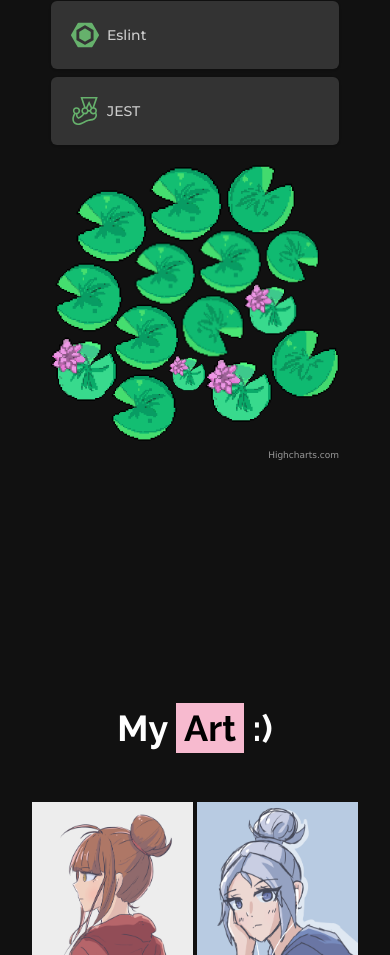
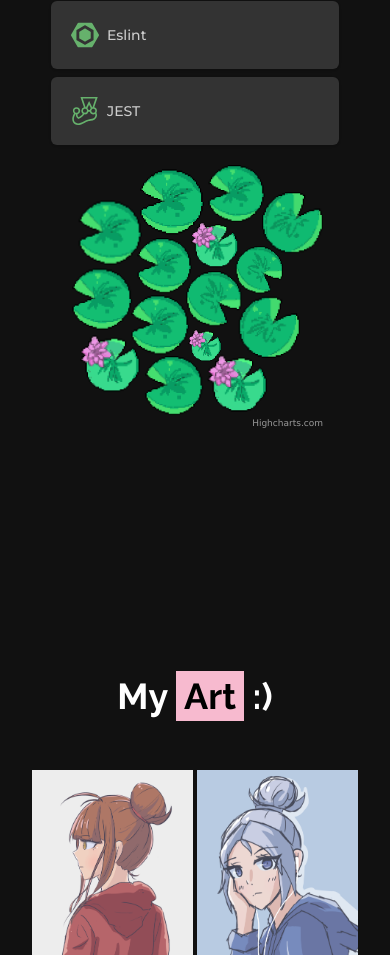
Before and after one commit to sarahkwon/sarahkwon.github.io, a React (Create React App) app: page / in a window 390 px wide. Shown: the part 5095-6050 px from the top of the page. Built offline with nearby package versions, Linux system fonts and the light colour scheme; what highcharts-pattern-fill would draw is missing.

Commit message:
Change responsiveness of technology section for mid-size devices

```diff
--- a/src/components/BubbleChart.js
+++ b/src/components/BubbleChart.js
@@ -7,6 +7,8 @@ import LilyBackend from '../img/lilypads/BackendLily.png'
 import LilyFrontend from '../img/lilypads/FrontendLily.png'
 import LilyTool from '../img/lilypads/ToolLily.png'
 import LilyLanguage from '../img/lilypads/LanguageLily.png'
+
+import { Box } from '@chakra-ui/react'
 
 highchartsMore(Highcharts)
 HC_patternFill(Highcharts)
@@ -57,21 +59,6 @@ const BubbleChart = (props) => {
           enabled: false,
           useHTML: true,
           format: '{point.name}'
-        },
-        states: {
-          normal: {
-            opacity: 0.75,
-            fillColor: 'rgba(70,146,102,0.5)',
-            borderWidth: 10,
-          },
-          hover: {
-            opacity: 1,
-            fillColor: 'rgba(70,146,102,1)',
-            halo: {
-              size: 10,
-              opacity: 1
-            },
-          }
         }
       }
     },
@@ -108,13 +95,52 @@ const BubbleChart = (props) => {
           symbol: `url(${LilyLanguage})`
         }
       }
-    ]
+    ],
+    responsive: {
+      rules: [{
+        condition: {
+          maxWidth: 768
+        },
+        plotOptions: {
+          packedbubble: {
+            minSize: '50%',
+            maxSize: '85%',
+            //zMin: 0,
+            //zMax: 1000,
+            layoutAlgorithm: {
+              splitSeries: false,
+              gravitationalConstant: 0.02
+            },
+            dataLabels: {
+              enabled: false,
+              useHTML: true,
+              format: '{point.name}'
+            },
+            states: {
+              normal: {
+                opacity: 0.75,
+                fillColor: 'rgba(70,146,102,0.5)',
+                borderWidth: 10,
+              },
+              hover: {
+                opacity: 1,
+                fillColor: 'rgba(70,146,102,1)',
+                halo: {
+                  size: 10,
+                  opacity: 1
+                },
+              }
+            }
+          }
+        }
+      }]
+    }
   }
 
   return (
-    <span>
+    <Box>
       <HighchartsReact highcharts={Highcharts} options={options}/>
-    </span>
+    </Box>
   )
 }
 
--- a/src/components/Technology.js
+++ b/src/components/Technology.js
@@ -4,7 +4,7 @@ import MiniGuy from './MiniGuy'
 import TechSubsection from './TechSubsection'
 import { technologyColor } from '../utils/Colors'
 
-import { Box, Container, SimpleGrid } from '@chakra-ui/react'
+import { Box, Container, SimpleGrid, Center } from '@chakra-ui/react'
 import { useInView } from 'react-intersection-observer'
 
 import { DiReact, DiMongodb, DiNodejsSmall, DiNpm } from 'react-icons/di'
@@ -115,7 +115,7 @@ const Technology = () => {
     threshold: 0.15,
     triggerOnce: true,
   })
-
+  //768-1024
   return (
     <Box layerStyle='technology' paddingTop='25px'>
       <MiniGuy image={Korok} maxSize='75px'/>
@@ -128,9 +128,11 @@ const Technology = () => {
             <TechSubsection data={backendTech} inView={inView} type='Backend'/>
             <TechSubsection data={toolTech} inView={inView} type='Tools'/>
           </SimpleGrid>
-          <Box position='relative'>
-            <BubbleChart data={data}/>
-          </Box>
+          <Center>
+            <Container maxW={['7xl', '7xl', '2xl', '2xl', '7xl']}>
+              <BubbleChart data={data}/>
+            </Container>
+          </Center>
         </SimpleGrid>
       </Container>
     </Box>
```
